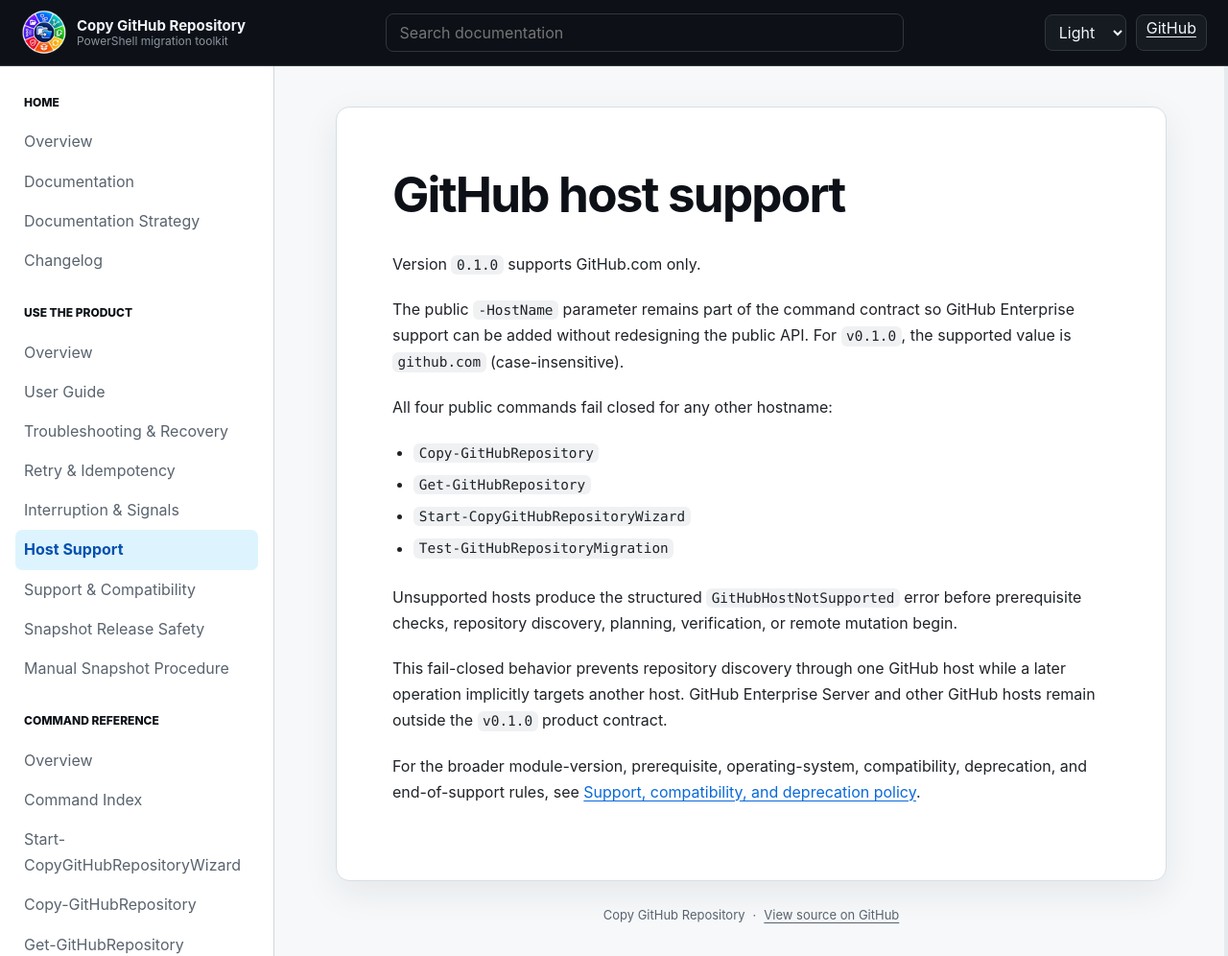
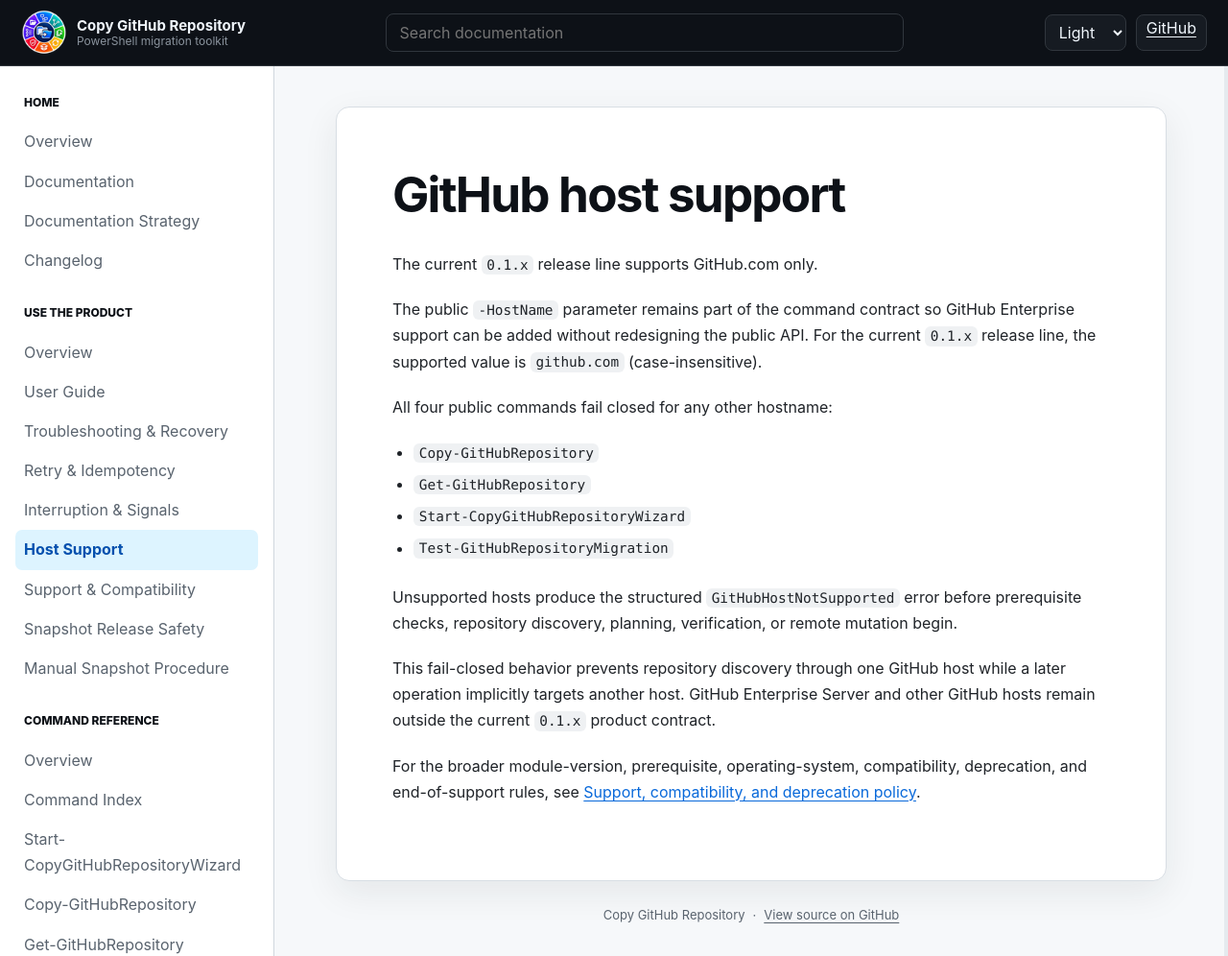
Before and after one commit to infoconex/copy-github-repo, a Jekyll site: the page built from docs/user/host-support.md, in a window 1280 px wide and 996 px high. Shown: the whole window at 96% size. Built offline with Jekyll 4.4.1, drawn with Linux system fonts in a browser that asks for light colours; our own code applies the rules of GitHub Pages for plain Markdown files.

Commit message:
Make host support wording release-line based

```diff
--- a/docs/user/host-support.md
+++ b/docs/user/host-support.md
@@ -1,8 +1,8 @@
 # GitHub host support
 
-Version `0.1.0` supports GitHub.com only.
+The current `0.1.x` release line supports GitHub.com only.
 
-The public `-HostName` parameter remains part of the command contract so GitHub Enterprise support can be added without redesigning the public API. For `v0.1.0`, the supported value is `github.com` (case-insensitive).
+The public `-HostName` parameter remains part of the command contract so GitHub Enterprise support can be added without redesigning the public API. For the current `0.1.x` release line, the supported value is `github.com` (case-insensitive).
 
 All four public commands fail closed for any other hostname:
 
@@ -13,6 +13,6 @@ All four public commands fail closed for any other hostname:
 
 Unsupported hosts produce the structured `GitHubHostNotSupported` error before prerequisite checks, repository discovery, planning, verification, or remote mutation begin.
 
-This fail-closed behavior prevents repository discovery through one GitHub host while a later operation implicitly targets another host. GitHub Enterprise Server and other GitHub hosts remain outside the `v0.1.0` product contract.
+This fail-closed behavior prevents repository discovery through one GitHub host while a later operation implicitly targets another host. GitHub Enterprise Server and other GitHub hosts remain outside the current `0.1.x` product contract.
 
 For the broader module-version, prerequisite, operating-system, compatibility, deprecation, and end-of-support rules, see [Support, compatibility, and deprecation policy](support-policy.md).
```
